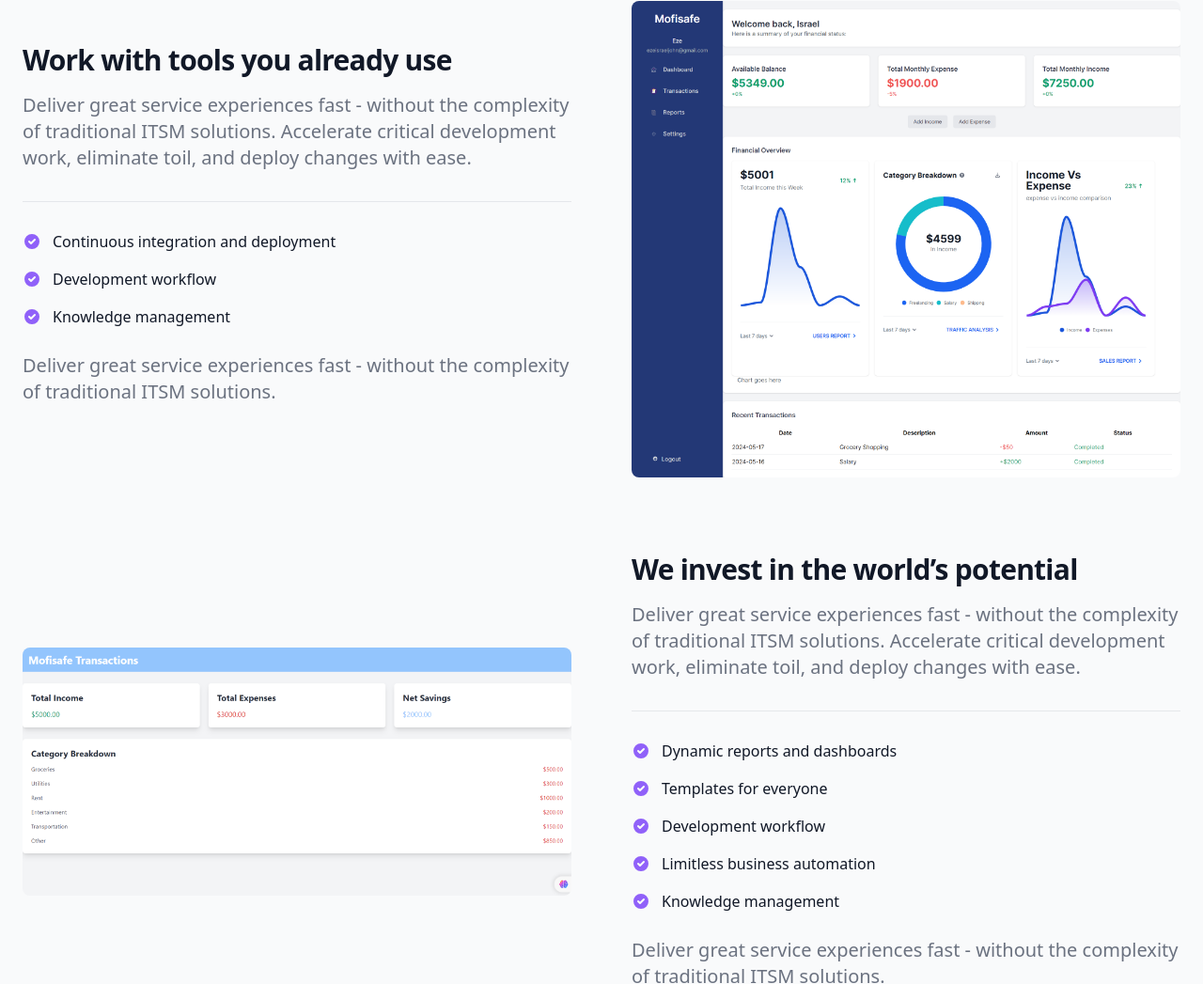
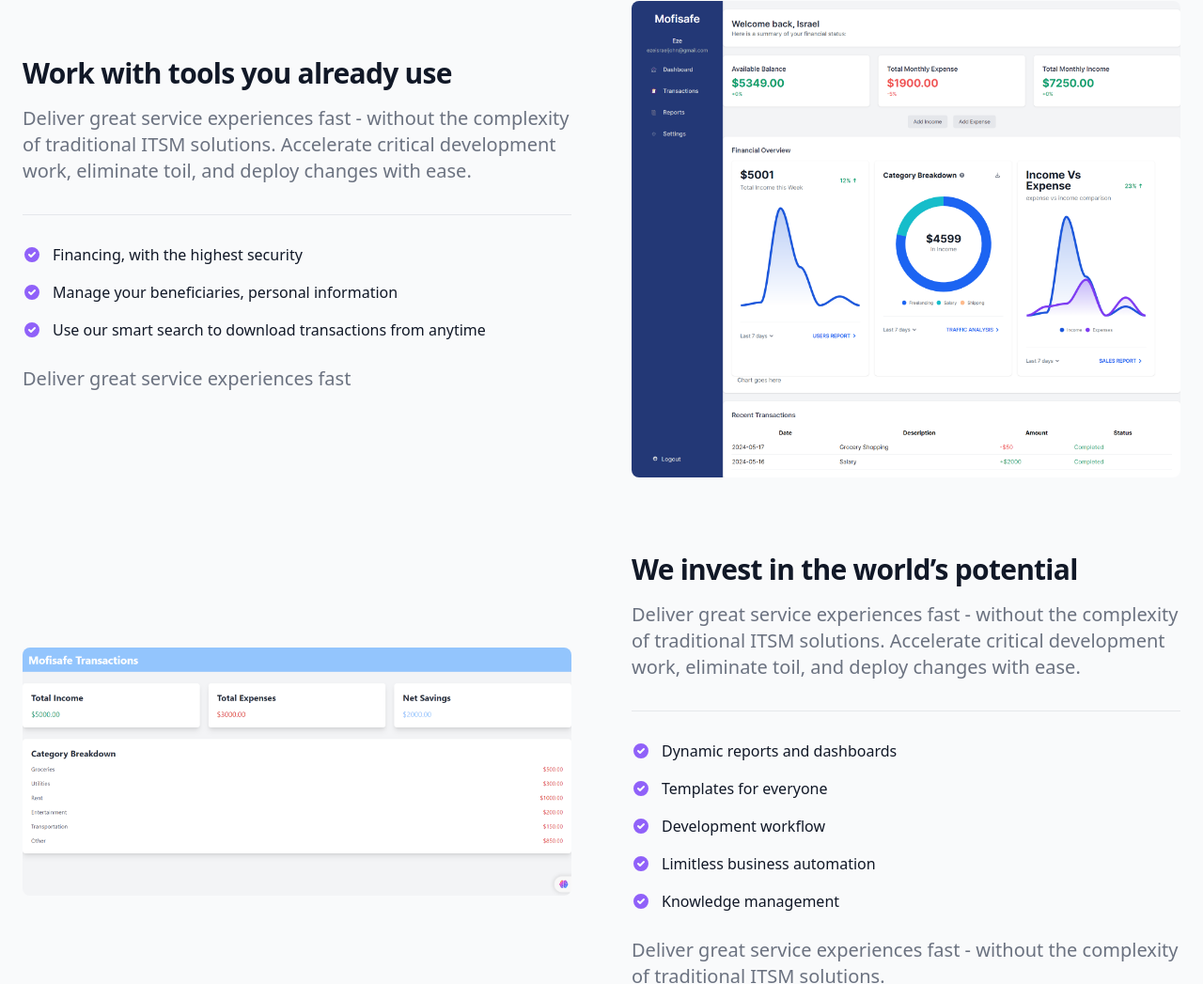
Before and after one commit to ezeisraeljohn/ezeisraeljohn.github.io, a website: page index.html in a window 1280 px wide. Shown: the part 747-1794 px from the top of the page at 94% size. Drawn offline with nearby package versions, Linux system fonts and the light colour scheme.

Commit message:
Update index.html

```diff
--- a/index.html
+++ b/index.html
@@ -136,20 +136,20 @@
                         <li class="flex space-x-3">
                             <!-- Icon -->
                             <svg class="flex-shrink-0 w-5 h-5 text-purple-500 dark:text-purple-400" fill="currentColor" viewBox="0 0 20 20" xmlns="http://www.w3.org/2000/svg"><path fill-rule="evenodd" d="M10 18a8 8 0 100-16 8 8 0 000 16zm3.707-9.293a1 1 0 00-1.414-1.414L9 10.586 7.707 9.293a1 1 0 00-1.414 1.414l2 2a1 1 0 001.414 0l4-4z" clip-rule="evenodd"></path></svg>
-                            <span class="text-base font-medium leading-tight text-gray-900 dark:text-white">Continuous integration and deployment</span>
+                            <span class="text-base font-medium leading-tight text-gray-900 dark:text-white">Financing, with the highest security</span>
                         </li>
                         <li class="flex space-x-3">
                             <!-- Icon -->
                             <svg class="flex-shrink-0 w-5 h-5 text-purple-500 dark:text-purple-400" fill="currentColor" viewBox="0 0 20 20" xmlns="http://www.w3.org/2000/svg"><path fill-rule="evenodd" d="M10 18a8 8 0 100-16 8 8 0 000 16zm3.707-9.293a1 1 0 00-1.414-1.414L9 10.586 7.707 9.293a1 1 0 00-1.414 1.414l2 2a1 1 0 001.414 0l4-4z" clip-rule="evenodd"></path></svg>
-                            <span class="text-base font-medium leading-tight text-gray-900 dark:text-white">Development workflow</span>
+                            <span class="text-base font-medium leading-tight text-gray-900 dark:text-white">Manage your beneficiaries, personal information</span>
                         </li>
                         <li class="flex space-x-3">
                             <!-- Icon -->
                             <svg class="flex-shrink-0 w-5 h-5 text-purple-500 dark:text-purple-400" fill="currentColor" viewBox="0 0 20 20" xmlns="http://www.w3.org/2000/svg"><path fill-rule="evenodd" d="M10 18a8 8 0 100-16 8 8 0 000 16zm3.707-9.293a1 1 0 00-1.414-1.414L9 10.586 7.707 9.293a1 1 0 00-1.414 1.414l2 2a1 1 0 001.414 0l4-4z" clip-rule="evenodd"></path></svg>
-                            <span class="text-base font-medium leading-tight text-gray-900 dark:text-white">Knowledge management</span>
+                            <span class="text-base font-medium leading-tight text-gray-900 dark:text-white">Use our smart search to download transactions from anytime</span>
                         </li>
                     </ul>
-                    <p class="mb-8 font-light lg:text-xl">Deliver great service experiences fast - without the complexity of traditional ITSM solutions.</p>
+                    <p class="mb-8 font-light lg:text-xl">Deliver great service experiences fast</p>
                 </div>
                 <img class="hidden w-full mb-4 rounded-lg lg:mb-0 lg:flex" src="./images/mofisafe_dashboard.png" alt="dashboard feature image">
             </div>
```
